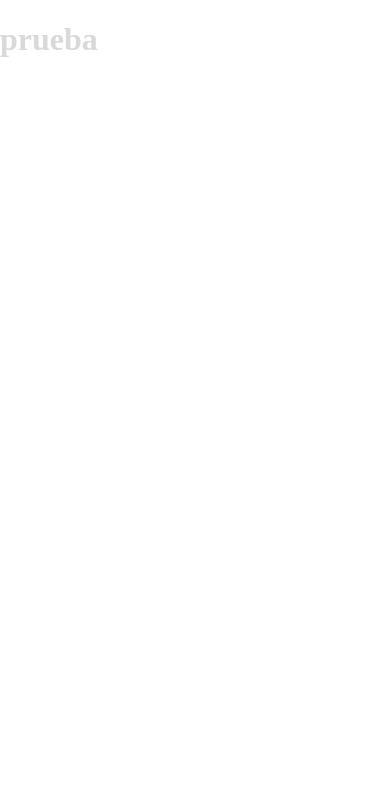
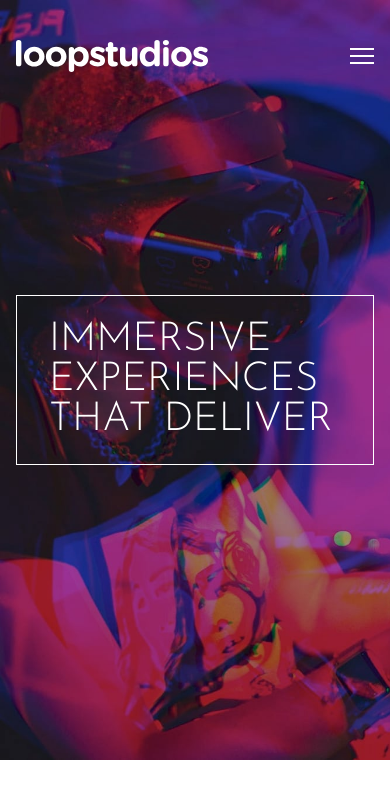
Before and after one commit to Gbw699/loopstudios-landing-page-frontend-mentor, an Angular app: page / in a window 390 px wide. Shown: the top 798 px of the page. Built offline with nearby package versions, Linux system fonts and the light colour scheme.

Commit message:
Implement header and mobile menu components with styles and tests

```diff
--- a/src/app/app.component.html
+++ b/src/app/app.component.html
@@ -1 +1,7 @@
-<h1>prueba</h1>
+<!-- <app-mobile-menu></app-mobile-menu> -->
+<app-header></app-header>
+<main>
+  <section></section>
+  <section></section>
+</main>
+<footer></footer>
--- a/src/app/app.component.ts
+++ b/src/app/app.component.ts
@@ -1,12 +1,14 @@
 import { Component } from '@angular/core';
 import { RouterOutlet } from '@angular/router';
+import { HeaderComponent } from './components/header/header.component';
+import { MobileMenuComponent } from './components/mobile-menu/mobile-menu.component';
 
 @Component({
   selector: 'app-root',
   standalone: true,
-  imports: [RouterOutlet],
+  imports: [RouterOutlet, HeaderComponent, MobileMenuComponent],
   templateUrl: './app.component.html',
-  styleUrl: './app.component.scss'
+  styleUrl: './app.component.scss',
 })
 export class AppComponent {
   title = 'loopstudios-landing-page-frontend-mentor';
--- /dev/null
+++ b/src/app/components/header/header.component.html
@@ -0,0 +1,27 @@
+<header class="header">
+  <img class="header__img" src="./images/logo.svg" alt="logo image" />
+  <img
+    class="header__img"
+    src="./images/icon-hamburger.svg"
+    alt="hamburger menu icon"
+  />
+  <p class="header__text">IMMERSIVE EXPERIENCES THAT DELIVER</p>
+</header>
+
+<!-- <div class="mobile-menu">
+  <img class="mobile-menu__img" src="./images/logo.svg" alt="logo image" />
+  <img
+    class="mobile-menu__img"
+    src="./images/icon-hamburger.svg"
+    alt="hamburger menu icon"
+  />
+  <nav class="mobile-menu__nav">
+    <ul>
+      <li><a class="mobile-menu__link" href="#">ABOUT</a></li>
+      <li><a class="mobile-menu__link" href="#">CAREERS</a></li>
+      <li><a class="mobile-menu__link" href="#">EVENTS</a></li>
+      <li><a class="mobile-menu__link" href="#">PRODUCTS</a></li>
+      <li><a class="mobile-menu__link" href="#">SUPPORT</a></li>
+    </ul>
+  </nav>
+</div> -->
--- /dev/null
+++ b/src/app/components/header/header.component.scss
@@ -0,0 +1,42 @@
+@use "../../../styles/styles.scss" as s;
+
+.header {
+  background-image: url("/images/mobile/image-hero.jpg");
+  background-repeat: no-repeat;
+  background-size: cover;
+  display: grid;
+  align-items: center;
+  padding: 1rem;
+  grid-template-columns: repeat(6, 1fr);
+  grid-template-rows: repeat(9, 1fr);
+  max-height: 90%;
+  &__img {
+    &:last-of-type {
+      justify-self: end;
+      grid-column: 6 / 7;
+    }
+  }
+  &__text {
+    @include s.typography-josefin-font;
+    color: s.$colors-White;
+    border: 1px solid s.$colors-White;
+    padding: 1.5rem 2rem;
+    font-size: 2.5rem;
+    grid-column: 1 / -1;
+    grid-row: 4 / 7;
+  }
+}
+
+// .mobile-menu {
+//   position: absolute;
+//   z-index: 2;
+//   background-color: s.$colors-Black;
+//   width: 100%;
+//   height: 100%;
+//   &__img {
+//   }
+//   &__nav {
+//   }
+//   &__link {
+//   }
+// }
--- /dev/null
+++ b/src/app/components/mobile-menu/mobile-menu.component.html
@@ -0,0 +1,19 @@
+<div class="mobile-menu">
+  <div class="mobile-menu__header">
+    <img class="mobile-menu__img" src="./images/logo.svg" alt="logo image" />
+    <img
+      class="mobile-menu__img"
+      src="./images/icon-close.svg"
+      alt="hamburger menu icon"
+    />
+  </div>
+  <nav class="mobile-menu__nav">
+    <ul>
+      <li><a class="mobile-menu__link" href="#">ABOUT</a></li>
+      <li><a class="mobile-menu__link" href="#">CAREERS</a></li>
+      <li><a class="mobile-menu__link" href="#">EVENTS</a></li>
+      <li><a class="mobile-menu__link" href="#">PRODUCTS</a></li>
+      <li><a class="mobile-menu__link" href="#">SUPPORT</a></li>
+    </ul>
+  </nav>
+</div>
--- /dev/null
+++ b/src/app/components/mobile-menu/mobile-menu.component.scss
@@ -0,0 +1,40 @@
+@use "../../../styles/styles.scss" as s;
+
+.mobile-menu {
+  position: absolute;
+  z-index: 2;
+  background-color: rgba(s.$colors-Black, 1);
+  width: 100%;
+  height: 100%;
+  padding: 2.5rem 1rem;
+  &__header {
+    display: flex;
+    justify-content: space-between;
+    align-items: center;
+  }
+  &__img {
+    &:last-of-type {
+      aspect-ratio: 1/1;
+      width: 1.5rem;
+    }
+  }
+  &__nav {
+    height: 90%;
+    display: flex;
+    align-items: center;
+    ul {
+      list-style-type: none;
+      padding: 0;
+      margin: 0;
+      li {
+        margin: 2rem 0;
+      }
+    }
+  }
+  &__link {
+    @include s.typography-josefin-font;
+    font-size: 1.5rem;
+    color: s.$colors-White;
+    text-decoration: none;
+  }
+}
--- a/src/styles/globals/_colors.scss
+++ b/src/styles/globals/_colors.scss
@@ -1,5 +1,4 @@
 // ### Primary
-
 $White: hsl(0, 0%, 100%);
 $Black: hsl(0, 0%, 0%);
 $Grey200: hsl(0, 0%, 85%);
--- a/src/styles/globals/_index.scss
+++ b/src/styles/globals/_index.scss
@@ -1,2 +1,3 @@
 @forward "reset";
 @forward "colors" as colors-*;
+@forward "typography" as typography-*;
--- /dev/null
+++ b/src/styles/globals/_typography.scss
@@ -0,0 +1,13 @@
+@import url("https://fonts.googleapis.com/css2?family=Alata&family=Josefin+Sans:wght@300&display=swap");
+
+@mixin alata-font {
+  font-family: "Alata", sans-serif;
+  font-size: 15px;
+  font-weight: 400;
+}
+
+@mixin josefin-font {
+  font-family: "Josefin Sans", sans-serif;
+  font-size: 15px;
+  font-weight: 300;
+}
--- a/src/styles/styles.scss
+++ b/src/styles/styles.scss
@@ -1,6 +1,8 @@
 @forward "globals";
-@use "globals";
+@use "globals" as g;
 
 body {
-  color: globals.$colors-Grey200;
+  @include g.typography-alata-font;
+  background-color: g.$colors-White;
+  position: relative;
 }
```
Also changed, not shown: src/app/components/header/header.component.ts (added, +12 -0 lines), src/app/components/mobile-menu/mobile-menu.component.ts (added, +12 -0 lines), 2 other files (tests, documents, lock files or other folders).
